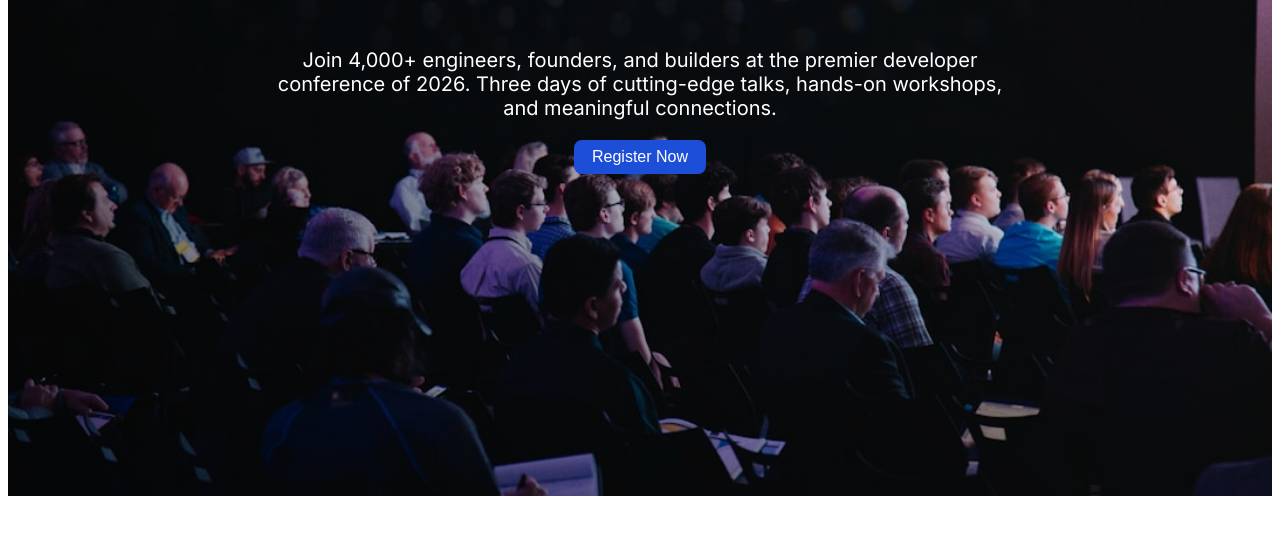
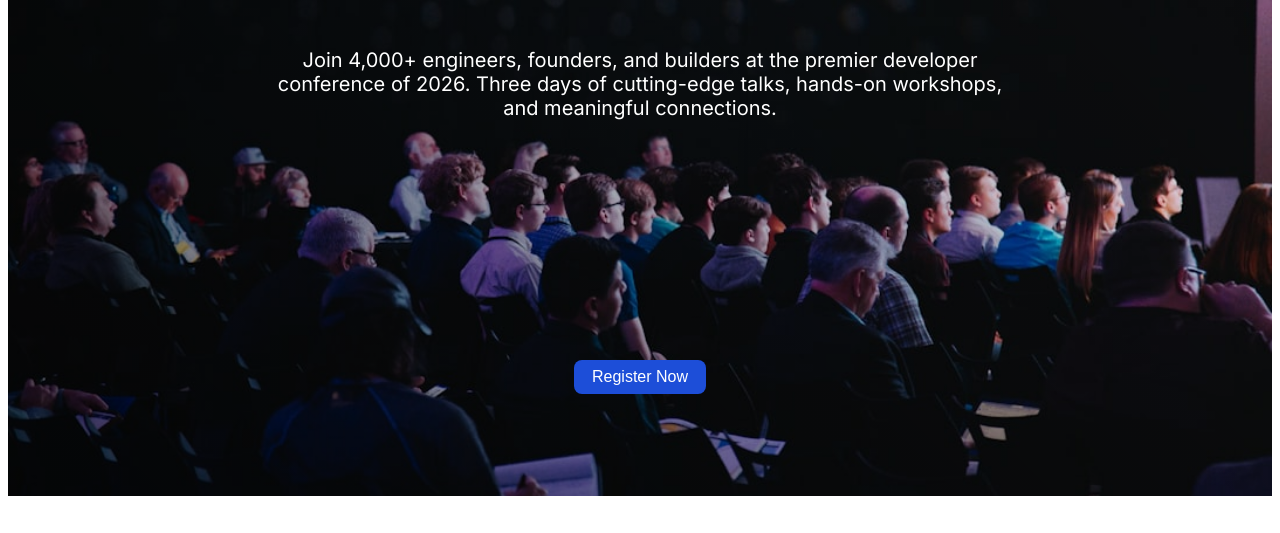
Before and after one commit to anie3008/B14-A01, a plain HTML site: page index.html in a window 1280 px wide. Shown: the part 212-745 px from the top of the page. Drawn offline with nearby package versions, Linux system fonts and the light colour scheme.

Commit message:
first commit

```diff
--- a/index.html
+++ b/index.html
@@ -178,7 +178,7 @@
 </div>
 <hr>
 <div class="footer-bottom">
-    <p>&copy; 2026  <img src="./images/logo-mini.png" alt="">. All Rights Reserved.</p></div>
+    <p>&copy; DevConf 2026. All Rights Reserved.</p></div>
     </footer>
 
 </body>
--- a/style.css
+++ b/style.css
@@ -86,6 +86,10 @@ header {
     font-size: 20px;
     font-weight: 400;
 
+}
+.hero-content button{
+    position: relative;
+    top: 220px;
 }
 
 .card-container {
@@ -226,6 +230,7 @@ background-color: #140633;
     align-items: center;
     padding-top: 5%;
     font-size: 20px;
+
 }
 .footer-bottom{
     display: flex;
```
